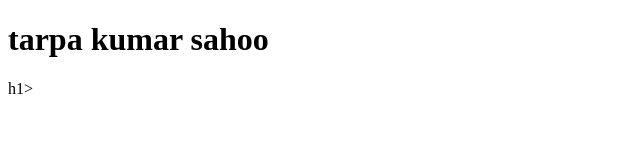
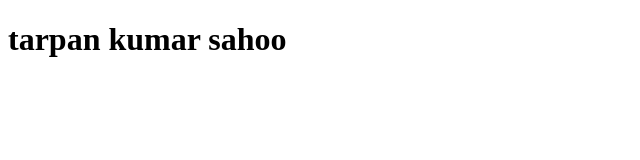
Before and after one commit to tarpan655/tarpan123, a plain HTML site: page coursera1.html in a window 1280 px wide. Shown: the whole page, without its empty margins (0-640 px from the left). Drawn offline with Linux system fonts and the light colour scheme.

Commit message:
first sommit

```diff
--- a/coursera1.html
+++ b/coursera1.html
@@ -4,7 +4,6 @@
 	<title>hello</title>
 </head>
 <body>
-	<h1>
-tarpa kumar sahoo
-</h1>h1></body>
+	<h1>tarpan kumar sahoo</h1>
+</body>
 </html>
```
